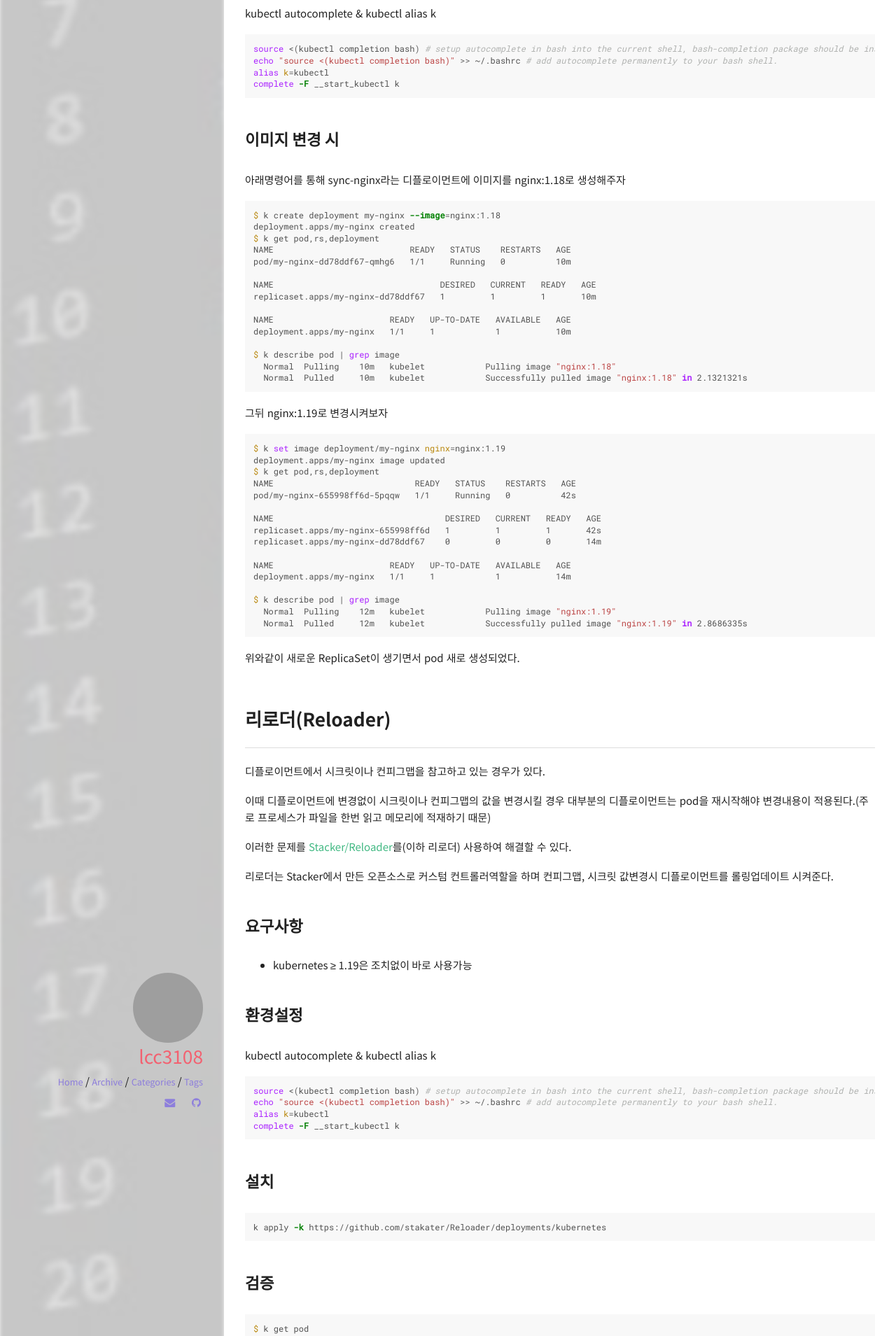
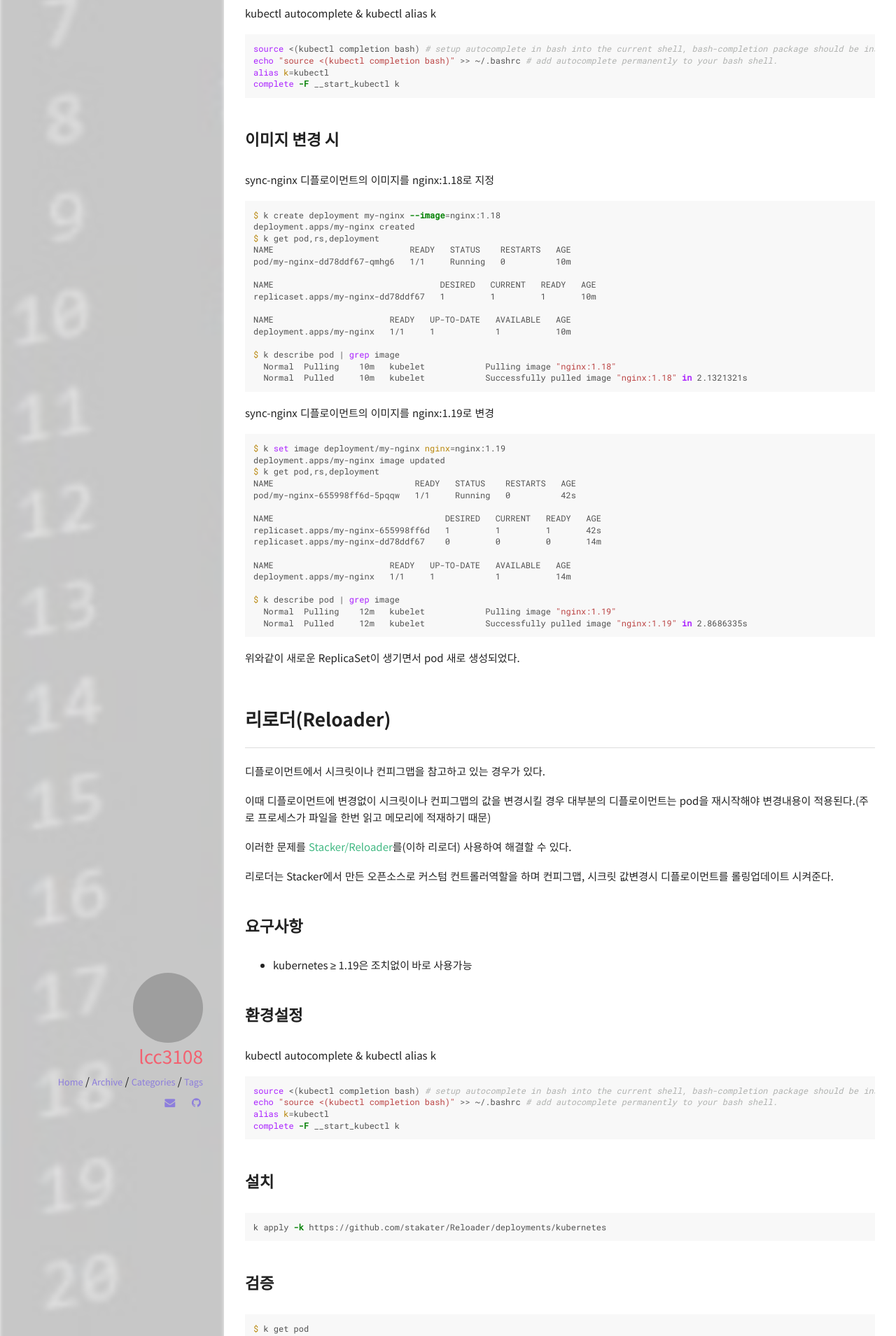
Before and after one commit to lcc3108/lcc3108.github.io, a Jekyll site: the page built from _posts/2020-12-30-use-reloader-in-k8s.md, in a window 1280 px wide. Shown: the part 972-2881 px from the top of the page at 70% size. Built offline with Jekyll 4.4.1, drawn with Linux system fonts in a browser that asks for light colours; comment, search, counter and statistics services are not loaded; some of the changed text lies outside the part shown.

Commit message:
문법 수정

````diff
--- a/_posts/2020-12-30-use-reloader-in-k8s.md
+++ b/_posts/2020-12-30-use-reloader-in-k8s.md
@@ -38,7 +38,7 @@ complete -F __start_kubectl k
 
 ### 이미지 변경 시
 
-아래명령어를 통해 sync-nginx라는 디플로이먼트에 이미지를 nginx:1.18로 생성해주자
+sync-nginx 디플로이먼트의 이미지를 nginx:1.18로 지정
 
 ```bash
 $ k create deployment my-nginx --image=nginx:1.18
@@ -58,7 +58,7 @@ $ k describe pod | grep image
   Normal  Pulled     10m   kubelet            Successfully pulled image "nginx:1.18" in 2.1321321s
 ```
 
-그뒤 nginx:1.19로 변경시켜보자
+sync-nginx 디플로이먼트의 이미지를 nginx:1.19로 변경
 
 ```bash
 $ k set image deployment/my-nginx nginx=nginx:1.19
@@ -126,11 +126,11 @@ Pod Running 중인지 확인
 
 컨피그맵이나 시크릿을 사용하는 디플로이에 .metadata.annotations 에 값 추가
 
-어노테이션 종류 (a | b).example은 a.exaple OR b.example 둘중 한개
+어노테이션 종류 (a \| b).example은 a.exaple OR b.example 둘중 한개
 
 - reloader.stakater.com/auto: "true" : 디플로이먼트의 컨피그맵, 시크릿 변경시 자동으로 롤아웃
 - reloader.stakater.com/search: "true" : 디플로이먼트의 컨피그맵, 시크릿 중 reloader.stakater.com/match: "true" 어노테이션을 가진 오브젝트 변경시 롤아웃
-- (configmap | secret).reloader.stakater.com/reload: "foo-configmap" : 해당 이름을 가진 오브젝트 변경시 롤아웃
+- (configmap \| secret).reloader.stakater.com/reload: "foo" : foo라는 이름을 가진 컨피그맵 또는 시크릿 변경시 롤아웃
 
 ### 예시
 
@@ -280,7 +280,7 @@ no-reloder-8c54d96ff-d9csv    1/1     Running   0          20m
 use-reloder-745b4c6cc-d58tq   1/1     Running   0          3m15s
 ```
 
-아까와 같이 출력을 조회해보자
+출력 조회
 
 ```bash
 $ k logs no-reloder-8c54d96ff-d9csv
````
Also changed, not shown: other parts of _posts/2020-12-30-use-reloader-in-k8s.md (+1 -1 lines).
